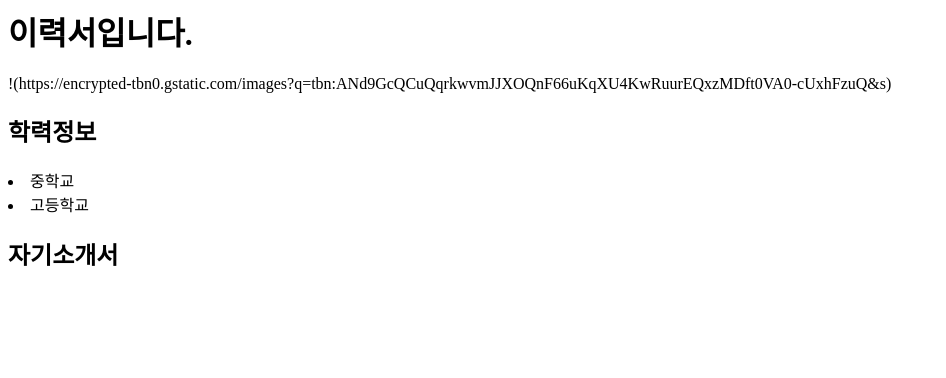
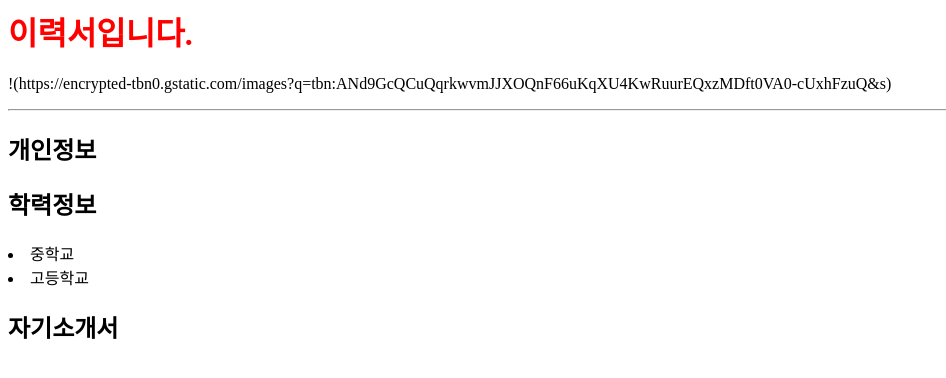
Before and after one commit to baewonje/embedded, a plain HTML site: page docs/resume2.html in a window 1280 px wide. Shown: the whole page, without its empty margins (0-946 px from the left). Drawn offline with Linux system fonts and the light colour scheme.

Commit message:
Update resume2.html

```diff
--- a/docs/resume2.html
+++ b/docs/resume2.html
@@ -1,8 +1,21 @@
 <html>
+  <head>
+    <style>
+      #aaa{
+        color:red;
+      }
+      #bbb{
+        color:#0000FF;
+      }
+    </style>
+         </head>
 <body>
-<h1>이력서입니다.</h1>
+<h1 id="aaa">이력서입니다.</h1>
   <p>!(https://encrypted-tbn0.gstatic.com/images?q=tbn:ANd9GcQCuQqrkwvmJJXOQnF66uKqXU4KwRuurEQxzMDft0VA0-cUxhFzuQ&s)</p>
-<h2>학력정보</h2>
+<hr>
+  <h2>개인정보</h2>
+  <h2>학력정보</h2>
+</hr>
 <u1>
 <li>중학교</li>
 <li>고등학교</li>
```
